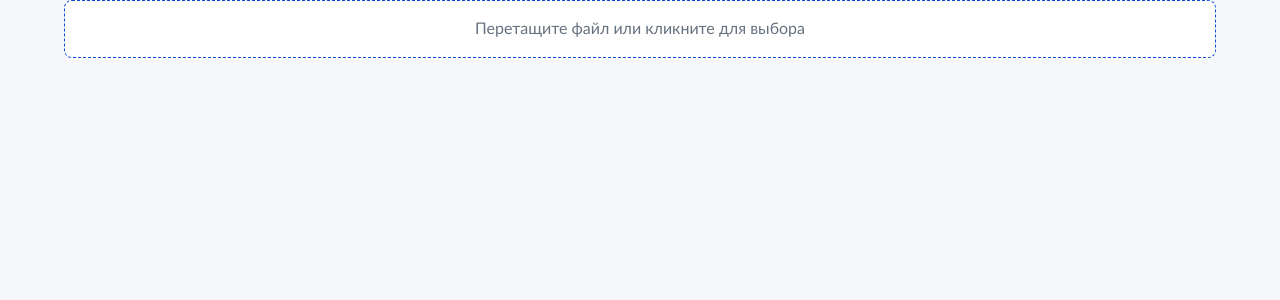
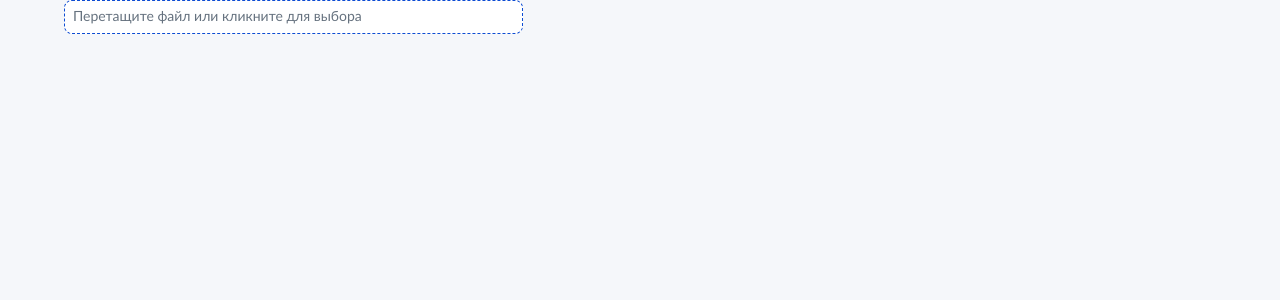
Before and after one commit to Flexberry/Flexberry.NextJs.Sample, a Next.js app: page /file-component in a window 1280 px wide. Shown: the top 300 px of the page. Built offline with nearby package versions, Linux system fonts and the light colour scheme.

Commit message:
Сделал форму как в макете

```diff
--- a/src/components/FileComponent/FileComponent.tsx
+++ b/src/components/FileComponent/FileComponent.tsx
@@ -1,18 +1,21 @@
 import React, { useRef, useState } from 'react';
-import { Box, Typography, IconButton, Button, styled } from '@mui/material';
-import DownloadIcon from '@mui/icons-material/Download';
-import VisibilityIcon from '@mui/icons-material/Visibility';
-import CloseIcon from '@mui/icons-material/Close';
-
+import { Box, Typography, IconButton, styled } from '@mui/material';
+import Icon from '@mui/material/Icon';
 
 const DropZone = styled(Box)(({ theme }) => ({
   border: `1px dashed ${theme.palette.primary.main}`,
   borderRadius: 8,
-  padding: theme.spacing(2),
+  padding: theme.spacing(1),
   textAlign: 'center',
   cursor: 'pointer',
   backgroundColor: theme.palette.background.paper,
   transition: 'background-color 0.3s ease',
+  width: '458.67px',
+  height: '34px',
+  display: 'flex',
+  alignItems: 'center',
+  justifyContent: 'space-between',
+  fontFamily: 'Lato, sans-serif',
   '&:hover': {
     backgroundColor: theme.palette.action.hover,
   },
@@ -53,7 +56,7 @@ const FileComponent: React.FC = () => {
   };
 
   return (
-    <Box>
+    <Box fontFamily="Lato, sans-serif">
       <DropZone
         onClick={() => inputRef.current?.click()}
         onDrop={handleDrop}
@@ -65,17 +68,20 @@ const FileComponent: React.FC = () => {
         sx={{ borderColor: dragOver ? 'primary.dark' : 'primary.main' }}
       >
         {!file ? (
-          <Typography variant="body1" color="textSecondary">
+          <Typography variant="body2" color="textSecondary" sx={{ fontFamily: 'Lato, sans-serif' }}>
             Перетащите файл или кликните для выбора
           </Typography>
         ) : (
-          <Box display="flex" justifyContent="space-between" alignItems="center">
-            <Typography variant="body1" sx={{ wordBreak: 'break-all' }}>
+          <>
+            <Typography
+              variant="body2"
+              sx={{ wordBreak: 'break-all', fontFamily: 'Lato, sans-serif' }}
+            >
               {file.name}
             </Typography>
-            <Box>
-              <IconButton>
-                <VisibilityIcon />
+            <Box display="flex" alignItems="center">
+              <IconButton title="Просмотр" size="small">
+                <Icon className="icon-eye" sx={{ fontSize: 24 }} />
               </IconButton>
               <IconButton
                 onClick={(e) => {
@@ -83,8 +89,9 @@ const FileComponent: React.FC = () => {
                   handleDownload();
                 }}
                 title="Скачать"
+                size="small"
               >
-                <DownloadIcon />
+                <Icon className="icon-download" />
               </IconButton>
               <IconButton
                 onClick={(e) => {
@@ -92,11 +99,12 @@ const FileComponent: React.FC = () => {
                   setFile(null);
                 }}
                 title="Очистить"
+                size="small"
               >
-                <CloseIcon />
+                <Icon className="icon-close" />
               </IconButton>
             </Box>
-          </Box>
+          </>
         )}
       </DropZone>
       <input
```
Also changed, not shown: src/app/file-component/page.tsx (indentation only).
